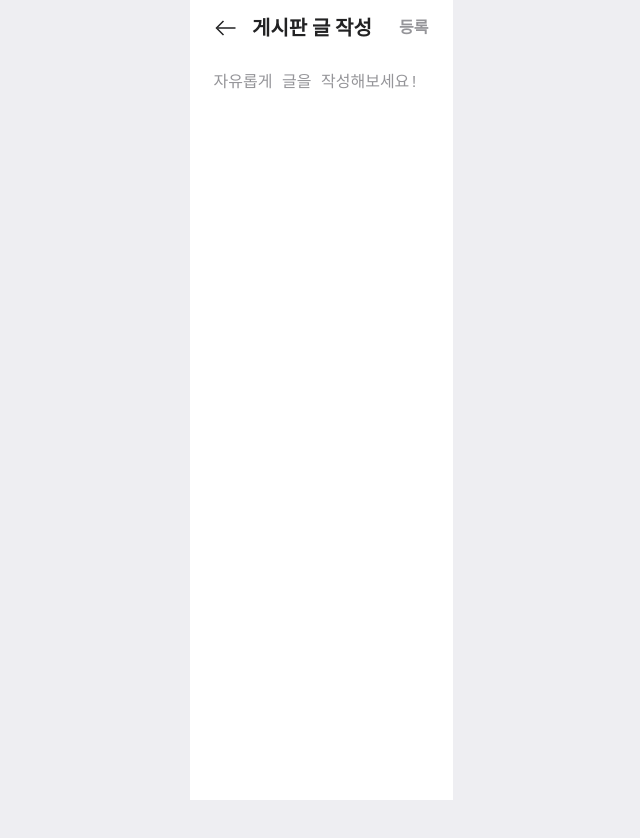
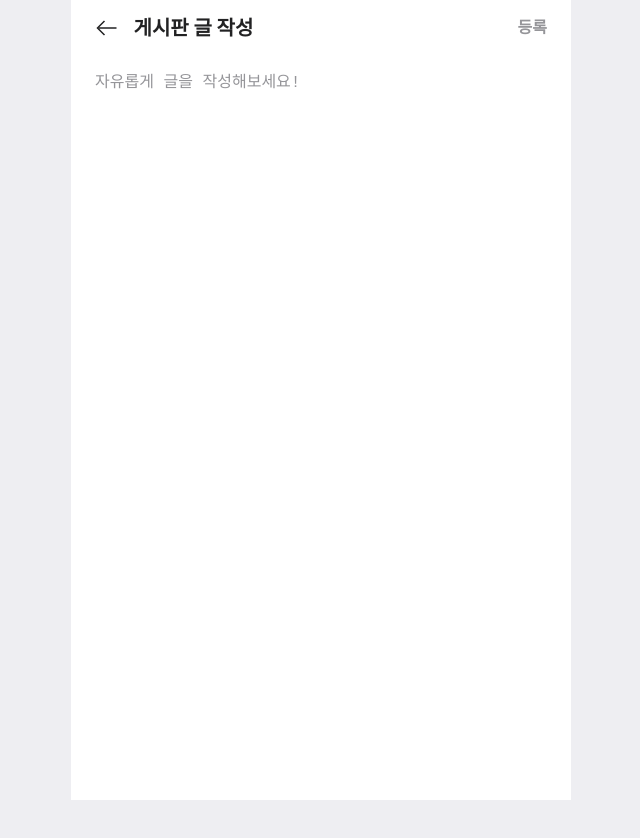
Before and after one commit to Wingle-SMWU/Wingle-Frontend, a Next.js app in the folder wingle/: page /community/create in a window 1280 px wide. Shown: the top 838 px of the page, without its empty margins (319-959 px from the left). After the commit the page ends 800 px from the top, so only its background shows below. Built offline with nearby package versions, Linux system fonts and the light colour scheme.

Commit message:
community create layout 수정

```diff
--- a/wingle/src/pages/_app.tsx
+++ b/wingle/src/pages/_app.tsx
@@ -11,6 +11,7 @@ const Style = {
     max-width: 500px;
     height: 100vh;
     background-color: white;
+    margin: auto;
   `,
 };
 
--- a/wingle/src/pages/community/create.tsx
+++ b/wingle/src/pages/community/create.tsx
@@ -46,7 +46,7 @@ export default function Create() {
 
 const Style = {
   Wrapper: styled.div`
-    position: relative;
+    width: 100%;
   `,
 
   Header: styled.div`
@@ -77,7 +77,7 @@ const Style = {
 
   Contents: styled.textarea`
     width: 100%;
-    height: 800px;
+    height: 600px;
     font-weight: 400;
     font-size: 16px;
     line-height: 140%;
--- a/wingle/src/styles/global-style.ts
+++ b/wingle/src/styles/global-style.ts
@@ -22,8 +22,6 @@ export const GlobalStyle = createGlobalStyle`
         }
         -ms-overflow-style: none;
         scrollbar-width: none;
-        display: flex;
-        justify-content: center;
     }
     button {
         background: none;
```
